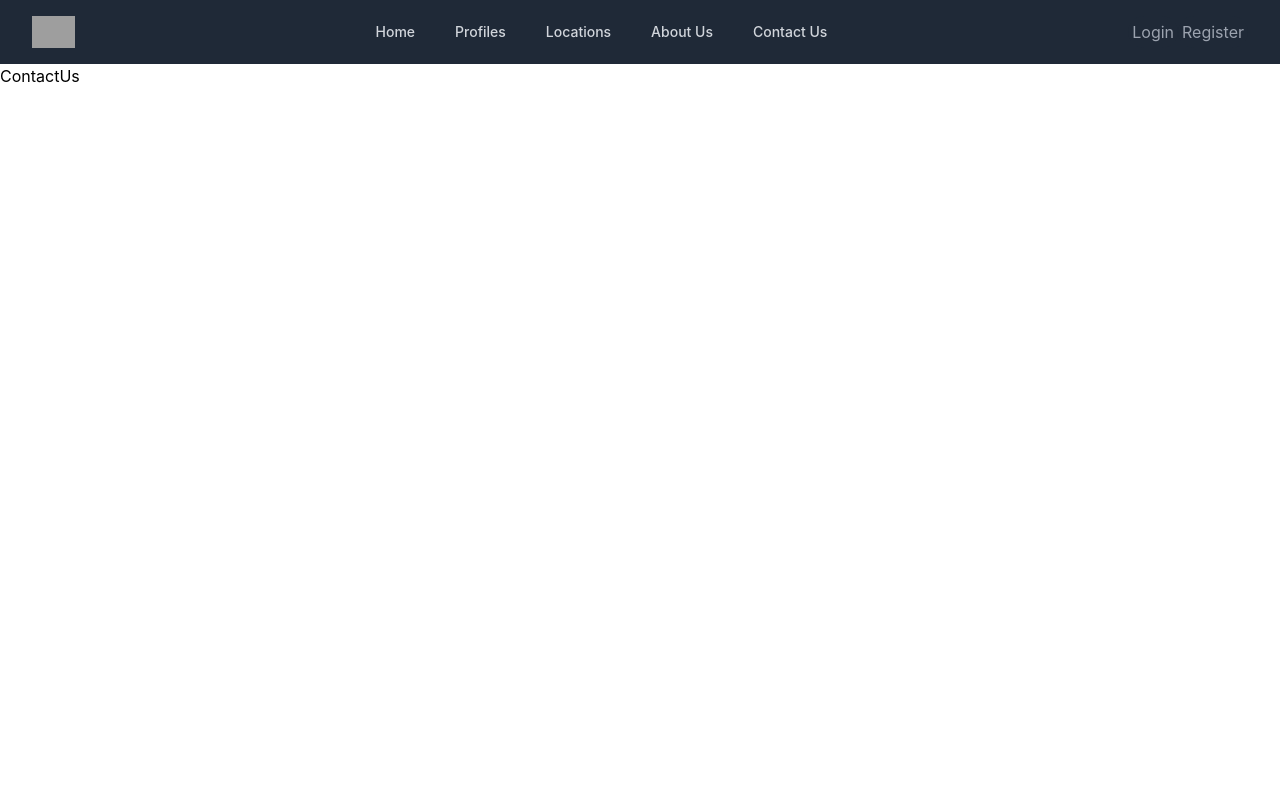
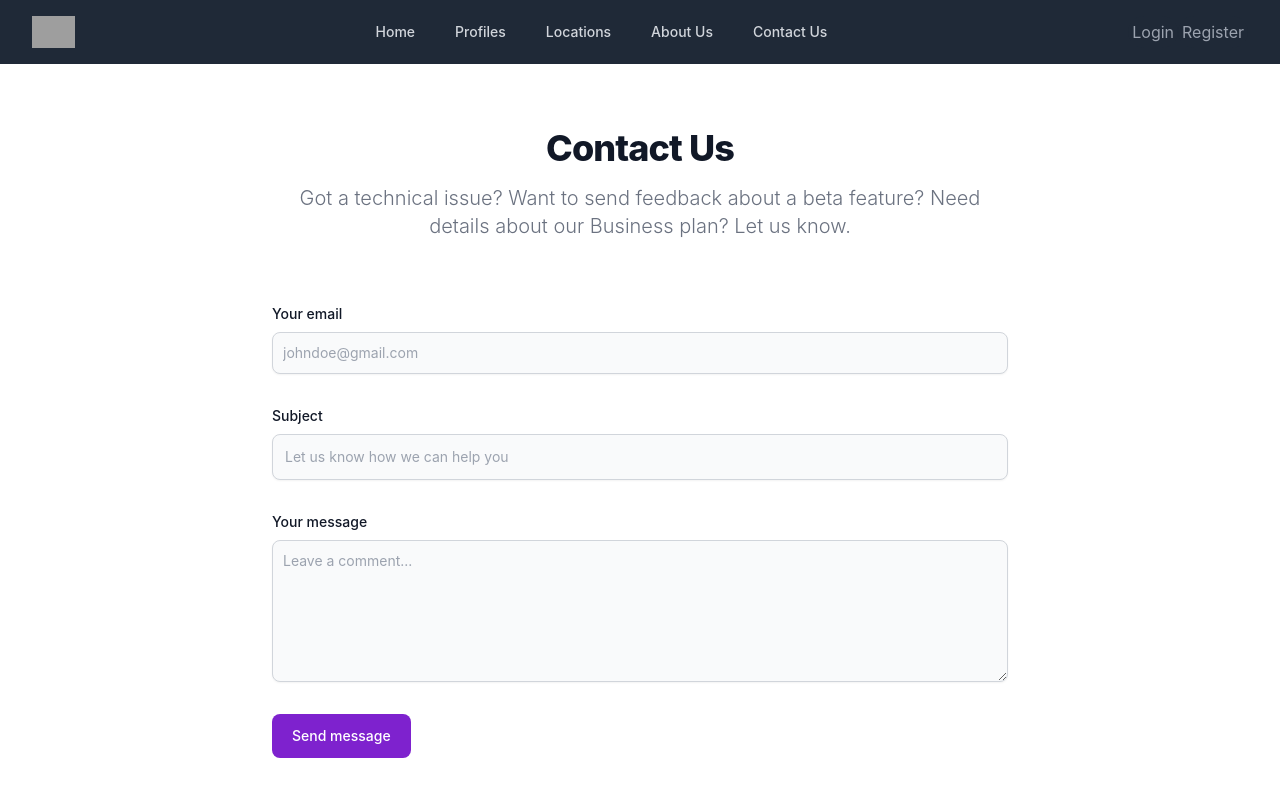
Before and after one commit to Kipronokirui/Love-Connect, a React (Create React App) app: page /contact-us in a window 1280 px wide. Shown: the top 800 px of the page. Built offline with nearby package versions, Linux system fonts and the light colour scheme; grey boxes are pictures that could not be loaded.

Commit message:
Contact Page

```diff
--- a/src/components/ContactUs.js
+++ b/src/components/ContactUs.js
@@ -3,7 +3,50 @@
 export default function ContactUs() {
   return (
     <div>
-        ContactUs
+        <section className="bg-white dark:bg-gray-900">
+            <div className="py-8 lg:py-16 px-4 mx-auto max-w-screen-md">
+                <h2 className="mb-4 text-4xl tracking-tight font-extrabold text-center text-gray-900 dark:text-white">Contact Us</h2>
+                <p className="mb-8 lg:mb-16 font-light text-center text-gray-500 dark:text-gray-400 sm:text-xl">Got a technical issue? Want to send feedback about a beta feature? Need details about our Business plan? Let us know.</p>
+                <form action="#" className="space-y-8">
+                    <div>
+                        <label for="email" className="block mb-2 text-sm font-medium text-gray-900 dark:text-gray-300">Your email</label>
+                        <input
+                            type="email"
+                            id="email"
+                            className={`shadow-sm bg-gray-50 border border-gray-300 text-gray-900 text-sm rounded-lg focus:ring-primary-500 focus:border-primary-500 block w-full p-2.5 dark:bg-gray-700 dark:border-gray-600 dark:placeholder-gray-400 dark:text-white dark:focus:ring-primary-500 dark:focus:border-primary-500 dark:shadow-sm-light`}
+                            placeholder="johndoe@gmail.com"
+                            required
+                        />
+                    </div>
+                    <div>
+                        <label for="subject" className="block mb-2 text-sm font-medium text-gray-900 dark:text-gray-300">Subject</label>
+                        <input
+                            type="text"
+                            id="subject"
+                            className={`block p-3 w-full text-sm text-gray-900 bg-gray-50 rounded-lg border border-gray-300 shadow-sm focus:ring-primary-500 focus:border-primary-500 dark:bg-gray-700 dark:border-gray-600 dark:placeholder-gray-400 dark:text-white dark:focus:ring-primary-500 dark:focus:border-primary-500 dark:shadow-sm-light`}
+                            placeholder="Let us know how we can help you"
+                            required
+                        />
+                    </div>
+                    <div className="sm:col-span-2">
+                        <label for="message" className="block mb-2 text-sm font-medium text-gray-900 dark:text-gray-400">Your message</label>
+                        <textarea
+                            id="message"
+                            rows="6"
+                            className={`block p-2.5 w-full text-sm text-gray-900 bg-gray-50 rounded-lg shadow-sm border border-gray-300 focus:ring-primary-500 focus:border-primary-500 dark:bg-gray-700 dark:border-gray-600 dark:placeholder-gray-400 dark:text-white dark:focus:ring-primary-500 dark:focus:border-primary-500`}
+                            placeholder="Leave a comment..."
+                        ></textarea>
+                    </div>
+                    <button
+                        type="submit"
+                        className={`py-3 px-5 text-sm font-medium text-center text-white rounded-lg
+                        bg-purple-700 sm:w-fit hover:bg-purple-800`}
+                    >
+                        Send message
+                    </button>
+                </form>
+            </div>
+        </section>
     </div>
   )
 }
```
